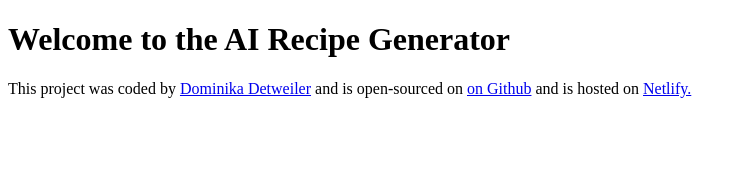
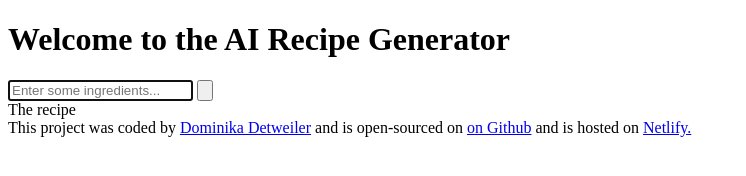
Before and after one commit to d-detweiler/AI-recipe-generator, a plain HTML site: page index.html in a window 1280 px wide. Shown: the whole page, without its empty margins (0-746 px from the left). Drawn offline with Linux system fonts and the light colour scheme.

Commit message:
Added the basic HTML structure

```diff
--- a/index.html
+++ b/index.html
@@ -7,7 +7,24 @@
     <title>AI Recipe Generator</title>
   </head>
   <body>
-    <h1>Welcome to the AI Recipe Generator</h1>
+    <header>
+      <h1>Welcome to the AI Recipe Generator</h1>
+    </header>
+
+    <main>
+      <form>
+        <input
+          type="text"
+          placeholder="Enter some ingredients..."
+          id=""
+          autofocus
+          required
+          autocomplete="off"
+        />
+        <input type="submit" value="" />
+      </form>
+      <div>The recipe</div>
+    </main>
 
     <footer>
       This project was coded by
```
